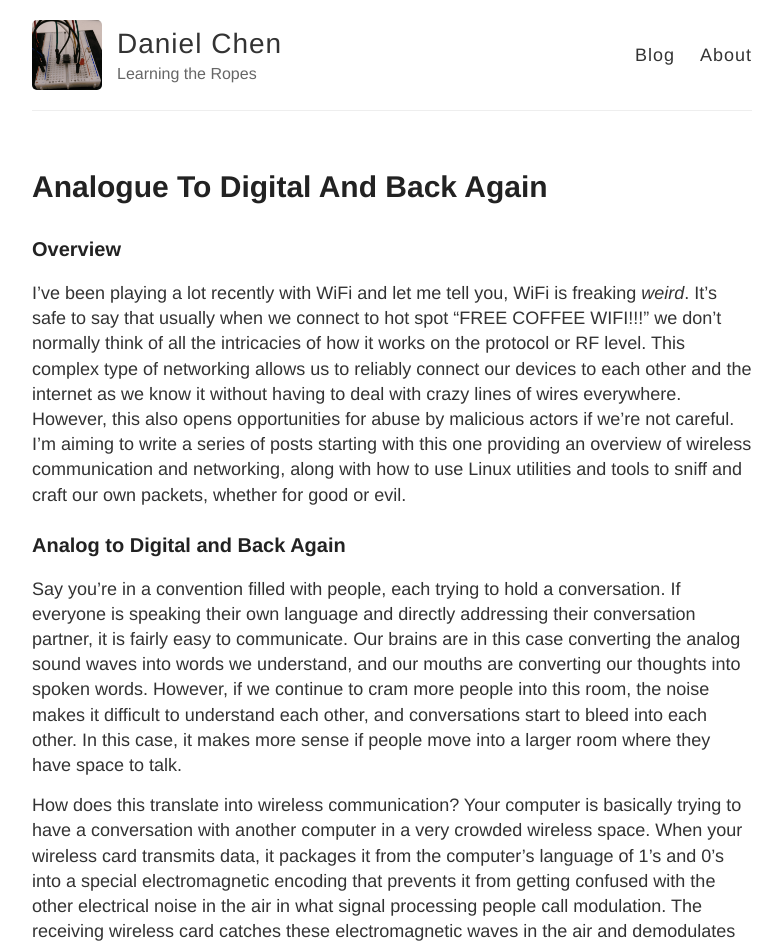
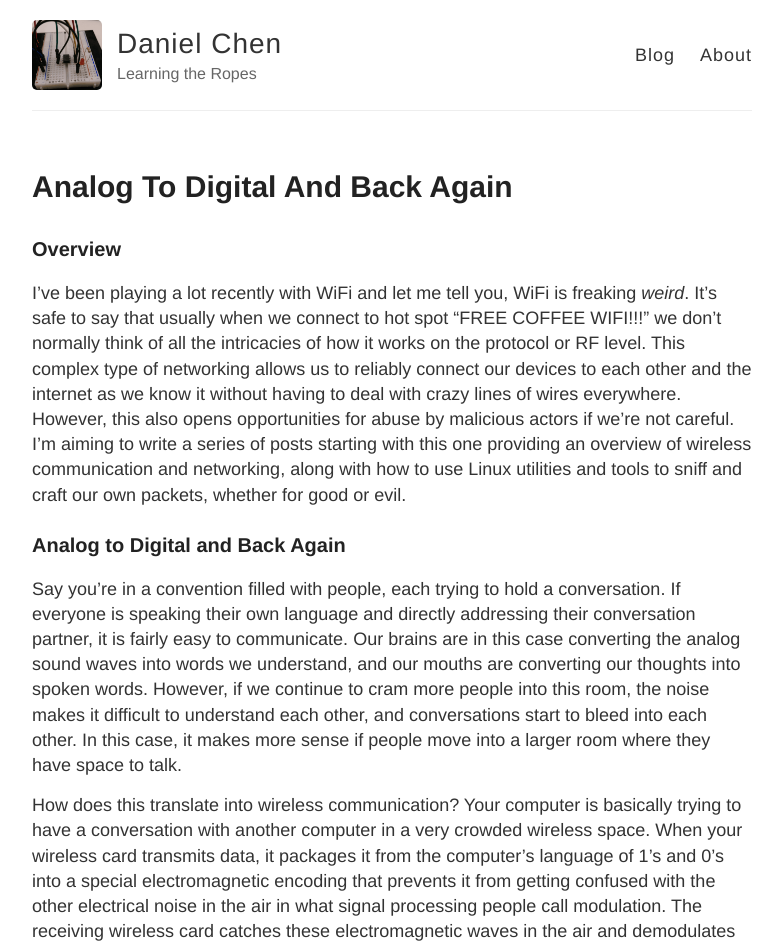
Before and after one commit to quickbrownfox319/quickbrownfox319.github.io, a Jekyll site: the page built from _posts/2019-07-23-Analog-to-Digital-And-Back-Again.md, in a window 1280 px wide. Shown: the top 947 px of the page, without its empty margins (248-1030 px from the left). Built offline with Jekyll 4.4.1, drawn with Linux system fonts in a browser that asks for light colours; our own code applies the rules of GitHub Pages for plain Markdown files.

Commit message:
fix post title, fix linkedin button

```diff
--- a/_includes/svg-icons.html
+++ b/_includes/svg-icons.html
@@ -4,7 +4,7 @@
 {% if site.footer-links.flickr %}<a href="https://www.flickr.com/{{ site.footer-links.flickr }}"><i class="svg-icon flickr"></i></a>{% endif %}
 {% if site.footer-links.github %}<a href="https://github.com/{{ site.footer-links.github }}"><i class="svg-icon github"></i></a>{% endif %}
 {% if site.footer-links.instagram %}<a href="https://instagram.com/{{ site.footer-links.instagram }}"><i class="svg-icon instagram"></i></a>{% endif %}
-{% if site.footer-links.linkedin %}<a href="https://www.linkedin.com/pub/{{ site.footer-links.linkedin }}"><i class="svg-icon linkedin"></i></a>{% endif %}
+{% if site.footer-links.linkedin %}<a href="https://www.linkedin.com/in/{{ site.footer-links.linkedin }}"><i class="svg-icon linkedin"></i></a>{% endif %}
 {% if site.footer-links.pinterest %}<a href="https://www.pinterest.com/{{ site.footer-links.pinterest }}"><i class="svg-icon pinterest"></i></a>{% endif %}
 {% if site.footer-links.rss %}<a href="{{ site.baseurl }}/feed.xml"><i class="svg-icon rss"></i></a>{% endif %}
 {% if site.footer-links.twitter %}<a href="https://www.twitter.com/{{ site.footer-links.twitter }}"><i class="svg-icon twitter"></i></a>{% endif %}
```
Also changed, not shown: _posts/2019-07-23-Analog-to-Digital-And-Back-Again.md (renamed from _posts/2019-07-23-Analogue-to-Digital-And-Back-Again.md).
